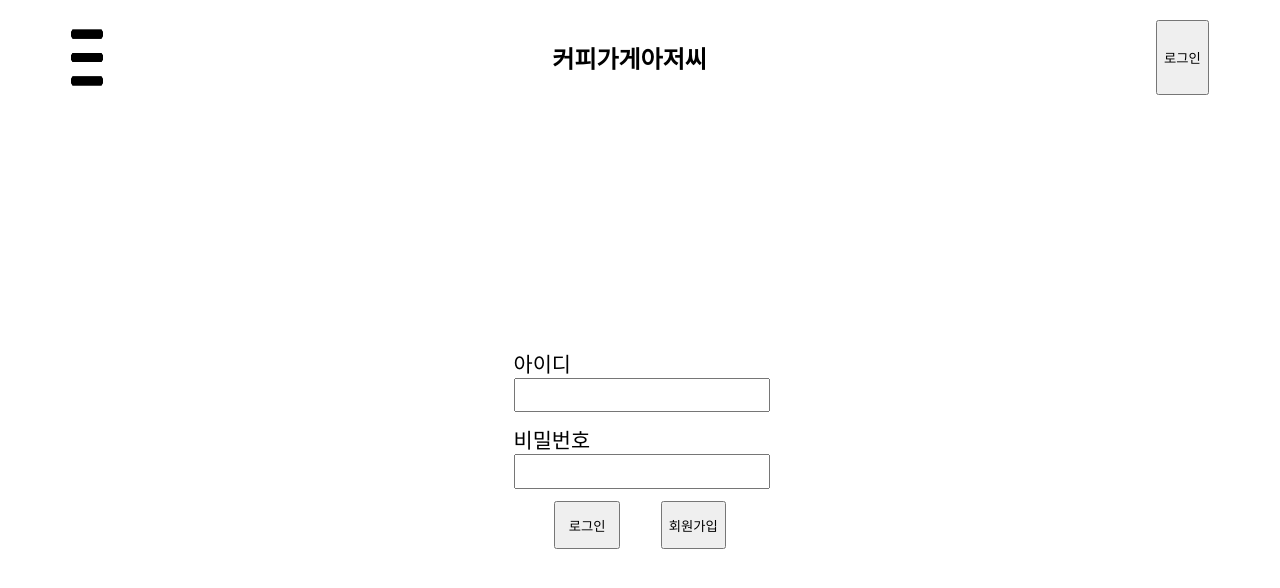
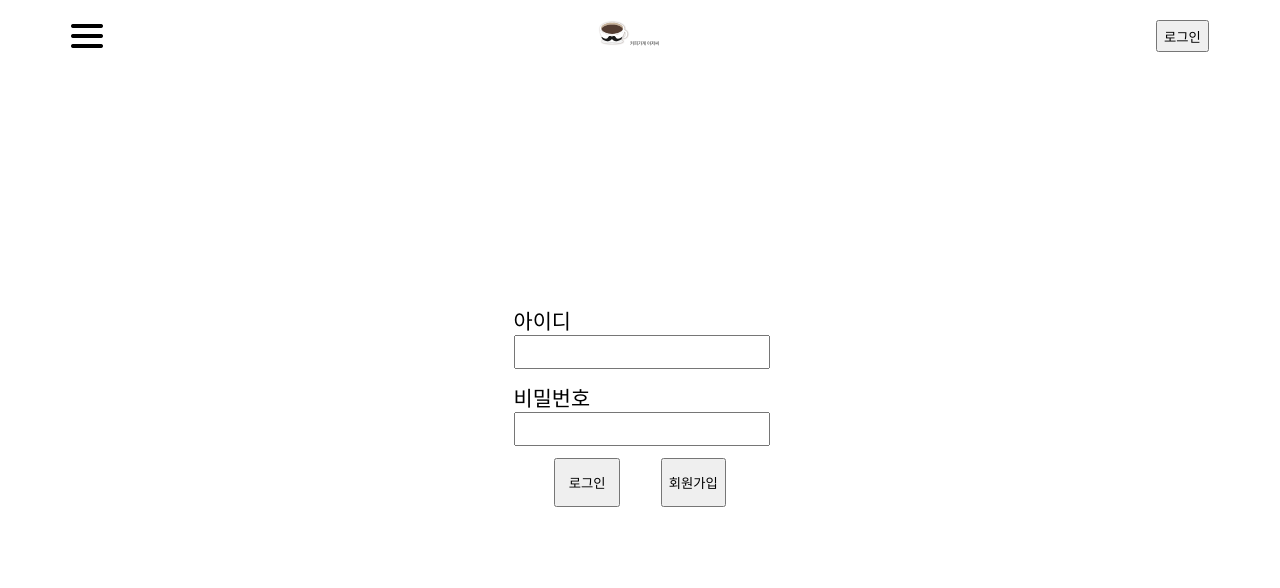
Before and after one commit to sperr7489/coffeebro, a React (Vite) app in the folder frontend/: page /login in a window 1280 px wide. Shown: the top 588 px of the page. Built offline with nearby package versions, Linux system fonts and the light colour scheme.

Commit message:
feat/#6 feat : 헤더 로고 추가

```diff
--- a/frontend/src/components/Header/index.jsx
+++ b/frontend/src/components/Header/index.jsx
@@ -5,6 +5,8 @@ import { useNavigate } from 'react-router-dom';
 import { useState } from 'react';
 import { Cookies, useCookies } from 'react-cookie';
 import Menu from './components/Menu';
+import logo from '../../assets/images/img_logo.svg';
+import logoText from '../../assets/images/img_logo_text.svg';
 
 export default function Header() {
   const navigate = useNavigate();
@@ -23,18 +25,21 @@ export default function Header() {
   const logout = () => {
     removeCookies('id');
     navigate('/');
+    location.reload();
   };
 
   return (
     <HeaderContainer>
       <img src={icMenu} onClick={menuClick} />
-      <h2
+      <div
+        id="logo"
         onClick={() => {
           navigate('/');
         }}
       >
-        커피가게아저씨
-      </h2>
+        <img src={logo} />
+        <img src={logoText} />
+      </div>
       {showMenu ? <Menu closeModal={() => setShowMenu(false)} /> : <></>}
       {cookies.id === undefined ? (
         <input
```
